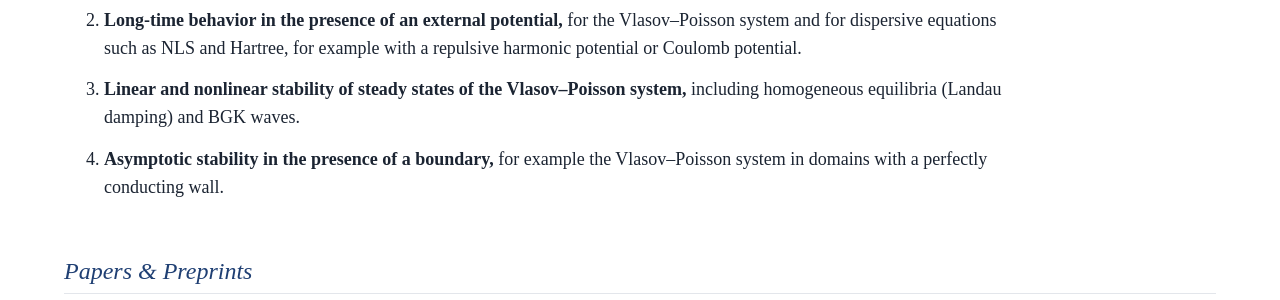
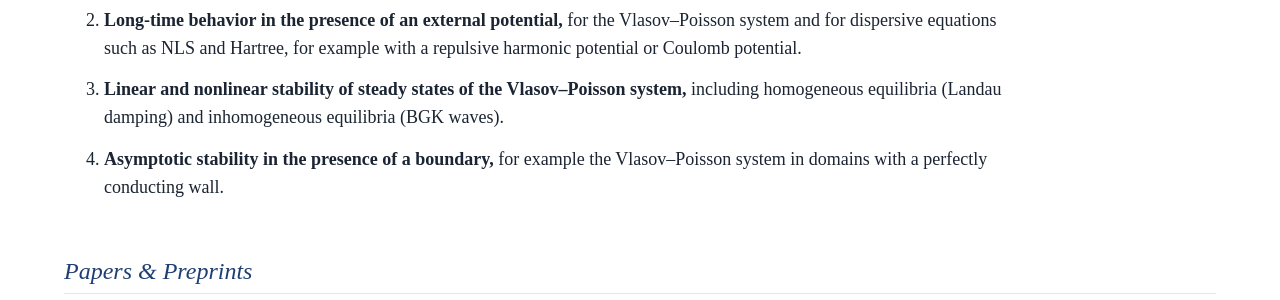
Before and after one commit to whuang58/whuang58.github.io, a Jekyll site: the page built from research.md, in a window 1280 px wide. Shown: the part 595-895 px from the top of the page. Built offline with Jekyll 4.4.1, drawn with Linux system fonts in a browser that asks for light colours; some web fonts are replaced.

Commit message:
Update research.md

```diff
--- a/research.md
+++ b/research.md
@@ -21,7 +21,7 @@ I have worked on, or am interested in, the following topics.
 
 2. **Long-time behavior in the presence of an external potential,** for the Vlasov–Poisson system and for dispersive equations such as NLS and Hartree, for example with a repulsive harmonic potential or Coulomb potential.
 
-3. **Linear and nonlinear stability of steady states of the Vlasov–Poisson system,** including homogeneous equilibria (Landau damping) and BGK waves.
+3. **Linear and nonlinear stability of steady states of the Vlasov–Poisson system,** including homogeneous equilibria (Landau damping) and inhomogeneous equilibria (BGK waves).
 
 4. **Asymptotic stability in the presence of a boundary,** for example the Vlasov–Poisson system in domains with a perfectly conducting wall.
 
```
